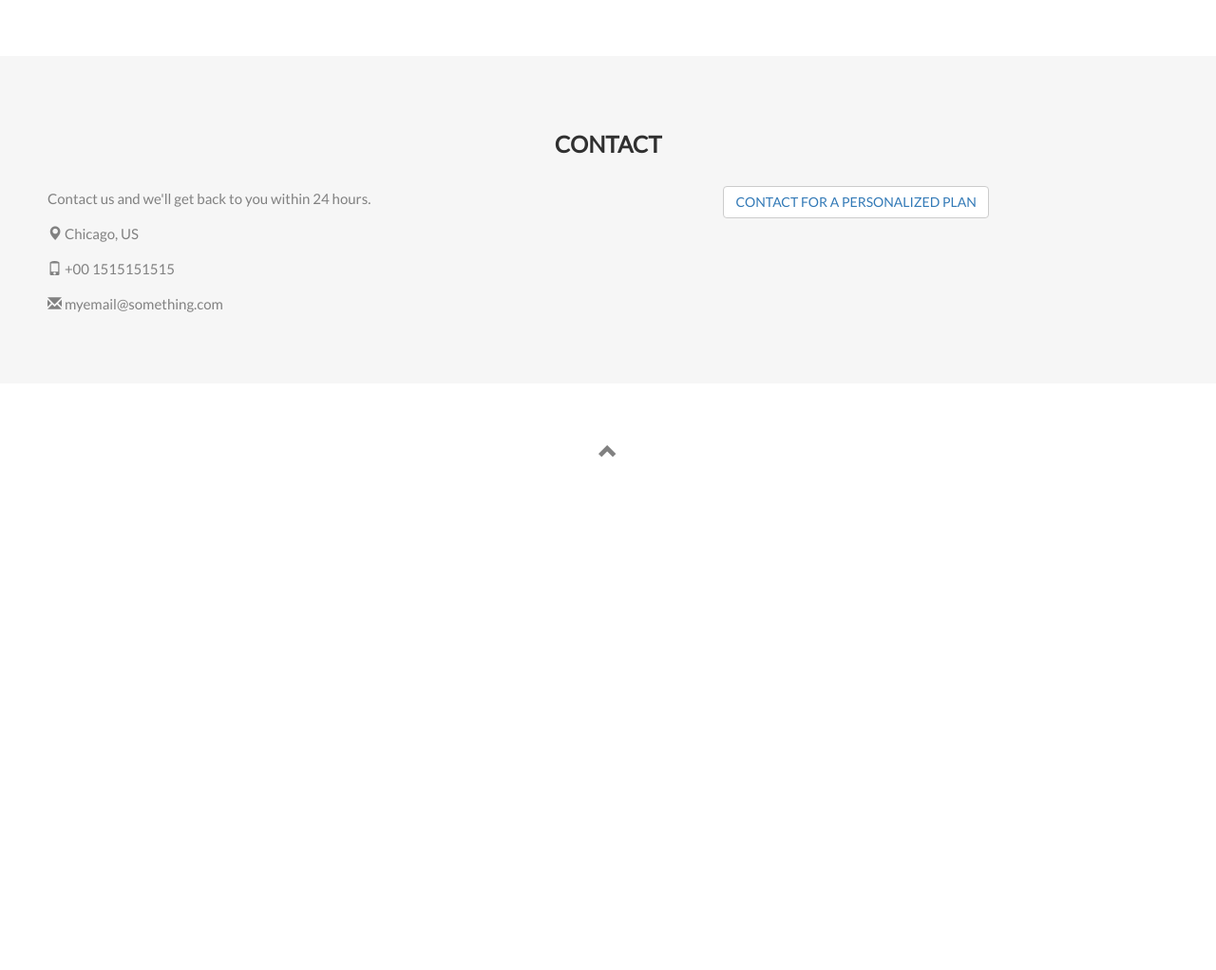
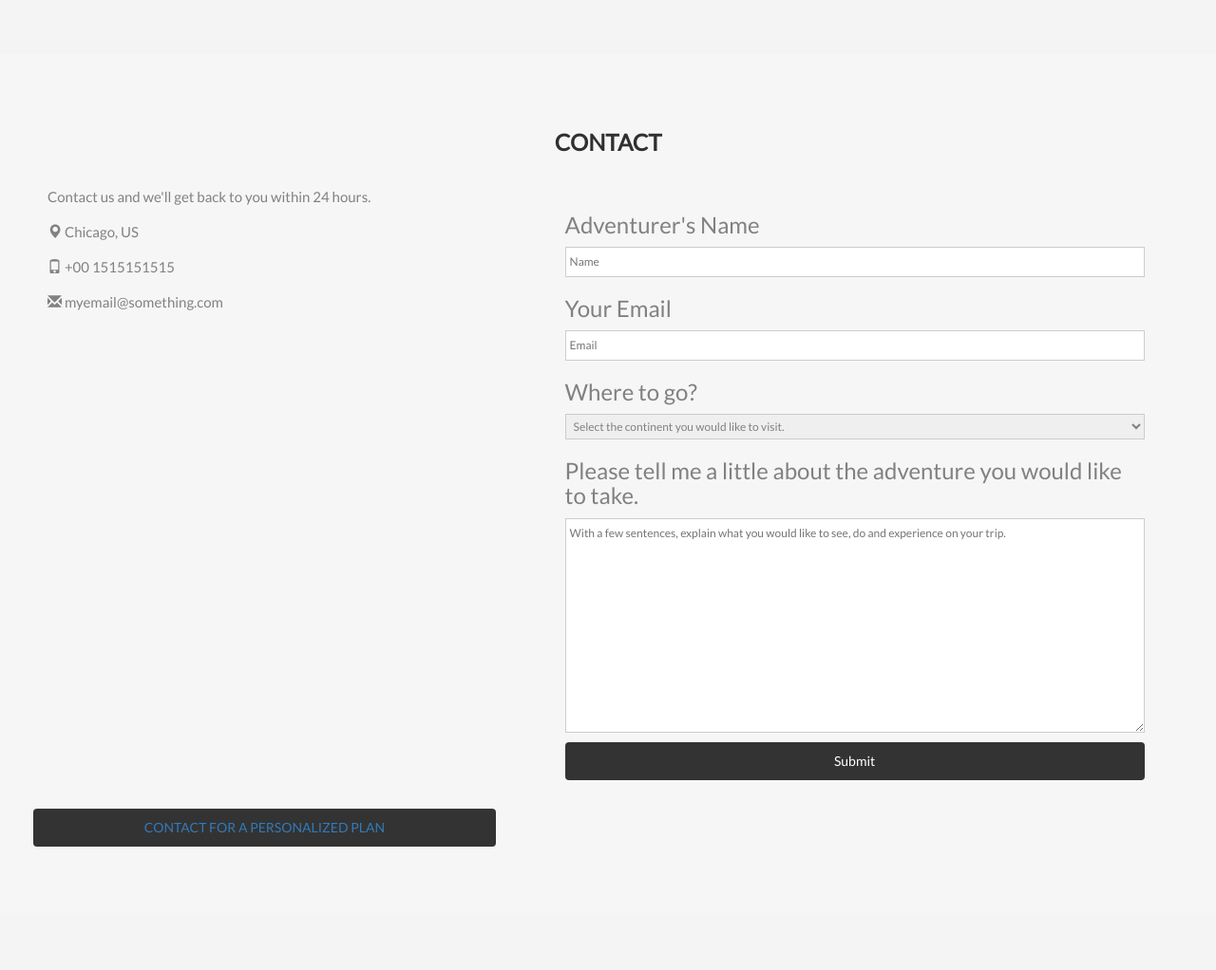
Before and after one commit to badwolf910/fullstack_project, a Flask app: page / in a window 1280 px wide. Shown: the part 3720-4742 px from the top of the page at 95% size. Before the commit the page ends 4202 px from the top, so only its background shows below. Run offline with Flask 2, Linux system fonts and the light colour scheme; some libraries are stand-ins or nearby versions.

Commit message:
Update index.html

```diff
--- a/templates/index.html
+++ b/templates/index.html
@@ -21,6 +21,7 @@
     />
     <script src="https://ajax.googleapis.com/ajax/libs/jquery/3.5.1/jquery.min.js"></script>
     <script src="https://maxcdn.bootstrapcdn.com/bootstrap/3.4.1/js/bootstrap.min.js"></script>
+    <link rel="stylesheet" href="../static/style.css" />
     <style>
       body {
         font: 400 15px Lato, sans-serif;
@@ -493,6 +494,53 @@
         </div>
 
           <div class="row">
+            <div class="container">
+              {% if message %}
+              <p class="message">{{ message | safe }}</p>
+              {% endif %}
+              <form action="/submit" method="POST">
+                <div class="form-group">
+                  <h3>Adventurer's Name</h3>
+                  <input
+                    type="text"
+                    name="customer"
+                    placeholder="Name"
+                  />
+                </div>
+                  <form action="/submit" method="POST">
+                <div class="form-group">
+                  <h3>Your Email</h3>
+                  <input
+                    type="text"
+                    name="email"
+                    placeholder="Email"
+                  />
+                </div>
+                <div class="form-group">
+                  <h3>Where to go?</h3>
+                  <select name="continent">
+                    <option value="">Select the continent you would like to visit.</option>
+                    <option value="North America">North America</option>
+                    <option value="South America">South America</option>
+                    <option value="Europe">Europe</option>
+                    <option value="Africa">Africa</option>
+                    <option value="Asia">Asia</option>
+                    <option value="Australia">Australia</option>
+                  </select>
+                </div>
+                <div class="form-group">
+                  <h3>Please tell me a little about the adventure you would like to take.</h3>
+                  <textarea
+                    name="comments"
+                    id=""
+                    cols="30"
+                    rows="10"
+                    placeholder="With a few sentences, explain what you would like to see, do and experience on your trip."
+                  ></textarea>
+                </div>
+                <input type="submit" value="Submit" class="btn" />
+              </form>
+            </div>
             <div class="col-sm-5 form-group">
               <button class="btn btn-default pull-right" type="submit"><a href="../templates/form.html">
                 CONTACT FOR A PERSONALIZED PLAN</a>
```
